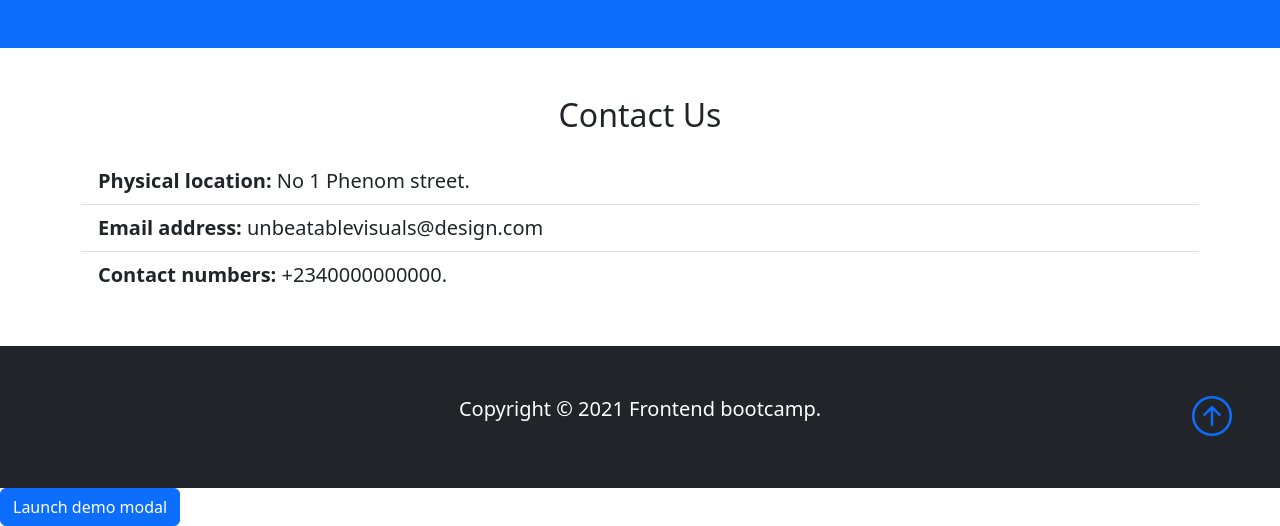
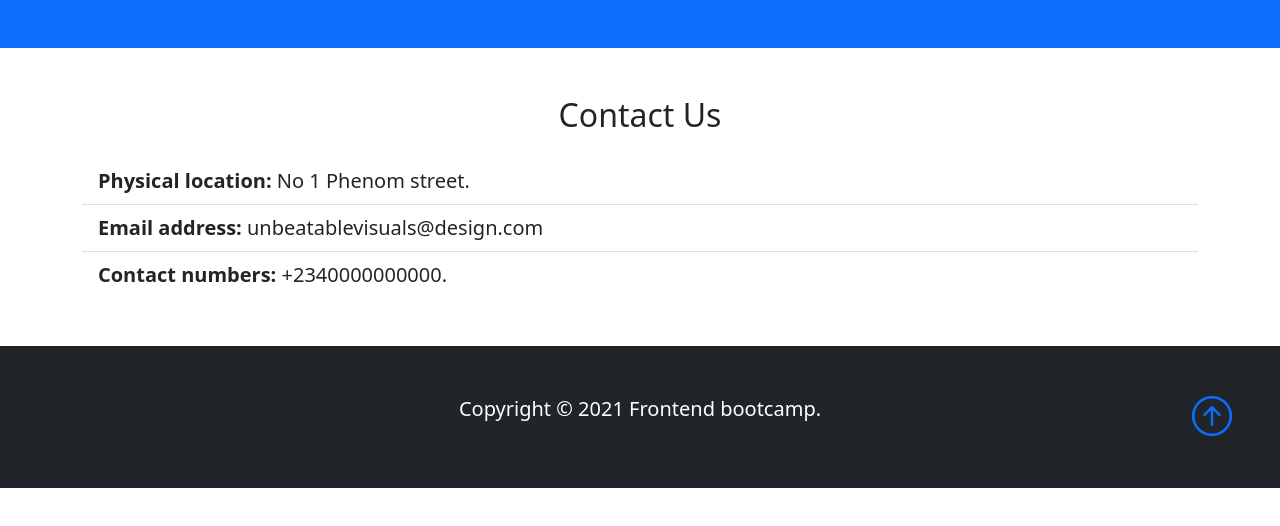
Before and after one commit to Phenom5/bootstrap-frontend-bootcamp-site, a plain HTML site: page index.html in a window 1280 px wide. Shown: the part 3098-3624 px from the top of the page. After the commit the page ends 3586 px from the top, so only its background shows below. Drawn offline with nearby package versions, Linux system fonts and the light colour scheme.

Commit message:
third commit

```diff
--- a/index.html
+++ b/index.html
@@ -375,11 +375,6 @@
 
     <!-- Modal -->
 
-    <!-- Button trigger modal -->
-<button type="button" class="btn btn-primary" data-bs-toggle="modal" data-bs-target="#enroll">
-  Launch demo modal
-</button>
-
 <!-- Modal -->
 <div class="modal fade" id="enroll" tabindex="-1" aria-labelledby="enrollLabel" aria-hidden="true">
   <div class="modal-dialog">
```
